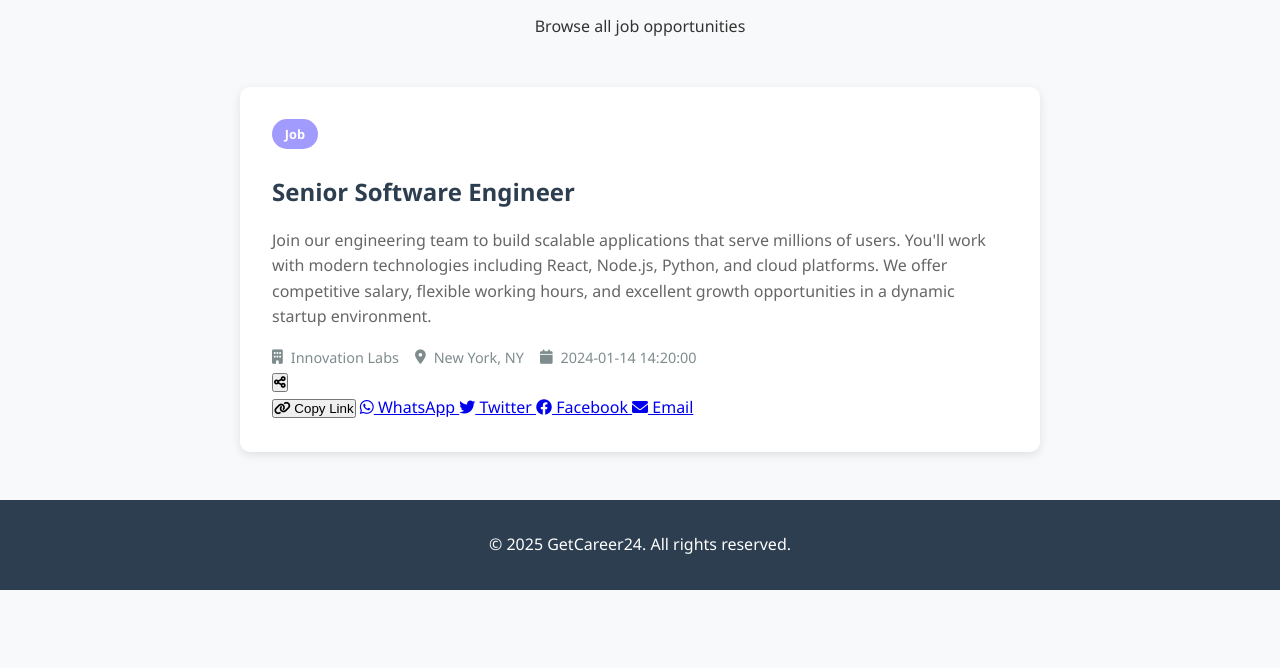
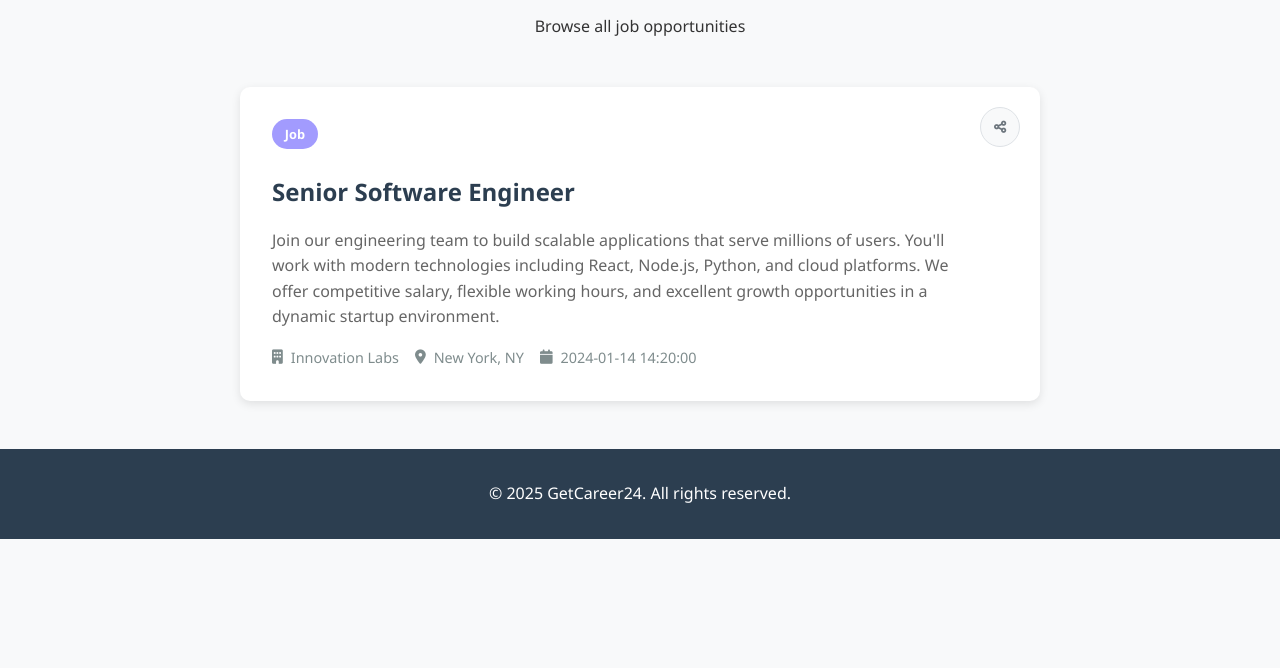
Before and after one commit to ajinkyabhagat158-create/getcareer24, a Flask app: page /category/job in a window 1280 px wide. Shown: the part 132-800 px from the top of the page. Run offline with Flask 3, Linux system fonts and the light colour scheme.

Commit message:
Update style.css

```diff
--- a/static/css/style.css
+++ b/static/css/style.css
@@ -61,9 +61,6 @@ body {
 /* Hero Section */
 .hero {
     background: linear-gradient(135deg, #3f3fbf 0%, #6a4da0 50%, #8b65c1 100%);
-
-
-
     color: white;
     padding: 6.5rem 0;
     text-align: center;
@@ -284,6 +281,7 @@ body {
     margin-bottom: 1.5rem;
     box-shadow: 0 3px 10px rgba(0,0,0,0.1);
     transition: all 0.3s ease;
+    position: relative; /* Needed for absolute positioning of share button */
 }
 
 .post-item-link {
@@ -425,6 +423,154 @@ body {
     gap: 0.5rem;
 }
 
+/* Share Functionality Styles */
+.post-content {
+    padding-right: 50px; /* Create space for share button */
+}
+
+.post-header-top {
+    display: flex;
+    justify-content: space-between;
+    align-items: center;
+    margin-bottom: 15px;
+}
+
+.share-dropdown {
+    position: relative;
+    display: inline-block;
+}
+
+/* Share button for posts list */
+.post-item .share-dropdown {
+    position: absolute;
+    top: 20px;
+    right: 20px;
+    z-index: 10;
+}
+
+/* Share button for post detail */
+.post-detail .share-dropdown {
+    position: relative;
+}
+
+.share-btn {
+    background: #f8f9fa;
+    border: 1px solid #dee2e6;
+    border-radius: 50%;
+    width: 40px;
+    height: 40px;
+    display: flex;
+    align-items: center;
+    justify-content: center;
+    cursor: pointer;
+    transition: all 0.3s ease;
+    color: #6c757d;
+    font-size: 14px;
+}
+
+.post-detail .share-btn {
+    background: #007bff;
+    color: white;
+    border: none;
+    padding: 10px 20px;
+    border-radius: 6px;
+    width: auto;
+    height: auto;
+    display: flex;
+    align-items: center;
+    gap: 8px;
+    font-size: 14px;
+}
+
+.share-btn:hover {
+    background: #007bff;
+    color: white;
+    border-color: #007bff;
+    transform: scale(1.1);
+}
+
+.post-detail .share-btn:hover {
+    background: #0056b3;
+    transform: scale(1.05);
+}
+
+.share-dropdown-content {
+    display: none;
+    position: absolute;
+    right: 0;
+    top: 100%;
+    background: white;
+    min-width: 180px;
+    box-shadow: 0 4px 15px rgba(0,0,0,0.15);
+    border-radius: 8px;
+    z-index: 1000;
+    padding: 8px 0;
+    margin-top: 5px;
+}
+
+.post-detail .share-dropdown-content {
+    min-width: 200px;
+}
+
+.share-dropdown-content button,
+.share-dropdown-content a {
+    display: flex;
+    align-items: center;
+    gap: 10px;
+    width: 100%;
+    padding: 10px 16px;
+    border: none;
+    background: none;
+    text-align: left;
+    cursor: pointer;
+    text-decoration: none;
+    color: #333;
+    font-size: 14px;
+    transition: background 0.2s ease;
+}
+
+.share-dropdown-content button:hover,
+.share-dropdown-content a:hover {
+    background: #f8f9fa;
+}
+
+.share-dropdown-content i {
+    width: 16px;
+    text-align: center;
+    color: #666;
+}
+
+.show-dropdown {
+    display: block !important;
+    animation: fadeIn 0.2s ease;
+}
+
+@keyframes fadeIn {
+    from { opacity: 0; transform: translateY(-10px); }
+    to { opacity: 1; transform: translateY(0); }
+}
+
+/* Platform-specific hover colors */
+.share-dropdown-content a[href*="whatsapp"]:hover i {
+    color: #25D366;
+}
+
+.share-dropdown-content a[href*="twitter"]:hover i {
+    color: #1DA1F2;
+}
+
+.share-dropdown-content a[href*="facebook"]:hover i {
+    color: #4267B2;
+}
+
+.share-dropdown-content a[href*="linkedin"]:hover i {
+    color: #0077B5;
+}
+
+.share-dropdown-content a[href*="telegram"]:hover i {
+    color: #0088cc;
+}
+
 /* No Posts */
 .no-posts {
     text-align: center;
@@ -514,6 +660,28 @@ body {
         align-items: flex-start;
         gap: 0.3rem;
     }
+
+    /* Share responsive */
+    .post-header-top {
+        flex-direction: column;
+        align-items: flex-start;
+        gap: 15px;
+    }
+
+    .post-detail .share-dropdown {
+        align-self: flex-start;
+    }
+
+    .post-content {
+        padding-right: 0;
+    }
+
+    .post-item .share-dropdown {
+        position: relative;
+        top: auto;
+        right: auto;
+        margin-top: 15px;
+    }
 }
 
 @media (max-width: 480px) {
@@ -532,4 +700,13 @@ body {
     .hero-content h1 {
         font-size: 1.8rem;
     }
+
+    .share-dropdown-content {
+        min-width: 160px;
+        right: -10px;
+    }
+
+    .post-detail .share-dropdown-content {
+        min-width: 180px;
+    }
 }
```
